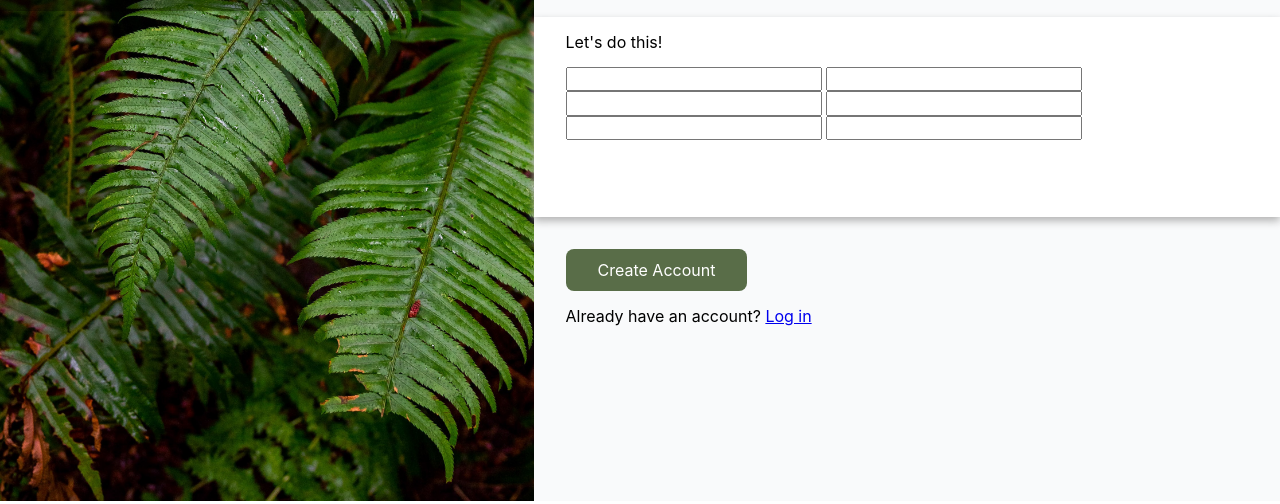
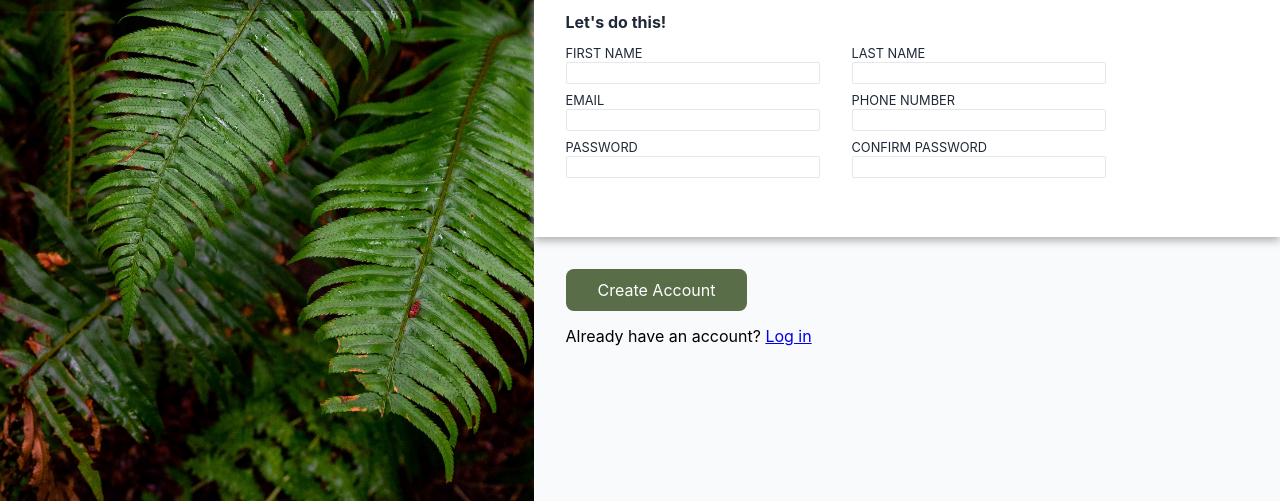
Before and after one commit to distress3/sign-up-form, a plain HTML site: page index.html in a window 1280 px wide. Shown: the part 299-803 px from the top of the page. Drawn offline with Linux system fonts and the light colour scheme.

Commit message:
fixed issue with focused inputs

```diff
--- a/index.html
+++ b/index.html
@@ -31,13 +31,27 @@
                 </p>
             </div>
             <div class="input-card">
-                <p>Let's do this!</p>
-                <input type="text" id="first-name">
-                <input type="text" id="last-name">
-                <input type="email" id="email">
-                <input type="tel" id="phone">
-                <input type="password" id="pwd">
-                <input type="password" id="confirm-pwd">
+                <p class="bold">Let's do this!</p>
+                <form action="post">
+                    <div class="form-wrapper">
+                        <div class="column">
+                            <label for="first-name">FIRST NAME</label>
+                            <input type="text" id="first-name">
+                            <label for="email">EMAIL</label>
+                            <input type="email" id="email">
+                            <label for="pwd">PASSWORD</label>
+                            <input type="password" id="pwd">
+                        </div>
+                        <div class="column">
+                            <label for="last-name">LAST NAME</label>
+                            <input type="text" id="last-name">
+                            <label for="phone">PHONE NUMBER</label>
+                            <input type="tel" id="phone">
+                            <label for="confirm-pwd">CONFIRM PASSWORD</label>
+                            <input type="password" id="confirm-pwd">
+                        </div>
+                    </div>
+                </form>
             </div>
             <div class="btn-wrapper">
                 <button type="submit">Create Account</button>
--- a/styles.css
+++ b/styles.css
@@ -67,10 +67,38 @@ body {
 }
 
 .input-card {
-    height: 25vh;
+    height: 30vh;
     background-color: white;
     box-shadow: 0px 4px 8px rgb(179, 179, 179);
     padding-left: 32px;
+    color: rgb(31, 41, 55);
+}
+
+.form-wrapper {
+    display: flex;
+    flex-direction: row;
+    gap: 32px;
+}
+
+.column {
+    display: flex;
+    flex-direction: column;
+}
+
+label {
+    display: block;
+    font-size: 0.8em;
+}
+
+input {
+    border: 1px solid #E5E7EB;
+    border-radius: 2px;
+    margin-bottom: 10px;
+}
+
+input:focus {
+    outline: 1px solid blue;
+    box-shadow: 0px 3px 10px rgba(0,0,0,0.2);
 }
 
 .btn-wrapper {
```
